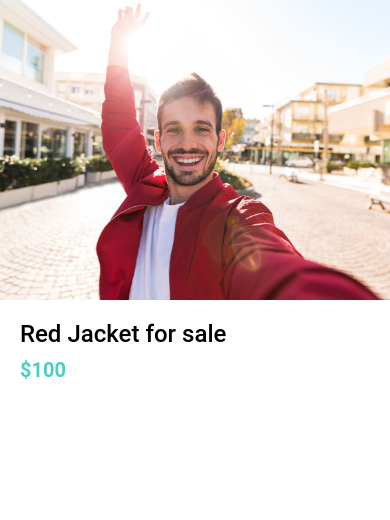
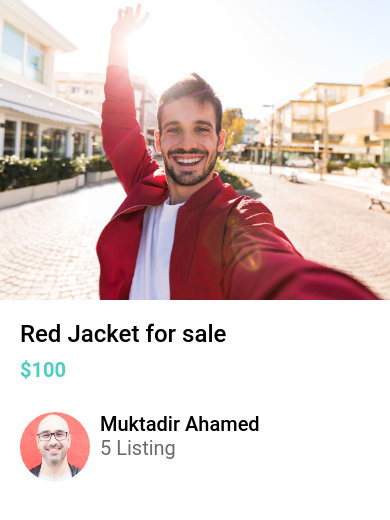
Before and after one commit to Shakib448/react-native-doneWithIt, a React Native app: screen / in a window 390 px wide. Shown: the top 520 px of the page. Built offline with nearby package versions, Linux system fonts and the light colour scheme.

Commit message:
Done With it

```diff
--- /dev/null
+++ b/app/components/ListItem.js
@@ -0,0 +1,33 @@
+import React from "react";
+import { View, StyleSheet, Image } from "react-native";
+import AppText from "./AppText";
+
+const ListItem = ({ image, title, subTitle }) => {
+  return (
+    <View style={styles.container}>
+      <Image source={image} style={styles.image} />
+      <View>
+        <AppText style={styles.title}>{title}</AppText>
+        <AppText color="medium">{subTitle}</AppText>
+      </View>
+    </View>
+  );
+};
+
+export default ListItem;
+
+const styles = StyleSheet.create({
+  container: {
+    flexDirection: "row",
+    marginHorizontal: 20,
+  },
+  image: {
+    width: 70,
+    height: 70,
+    borderRadius: 35,
+    marginRight: 10,
+  },
+  title: {
+    fontWeight: "500",
+  },
+});
--- a/app/components/ListingDetailsScreen.js
+++ b/app/components/ListingDetailsScreen.js
@@ -1,6 +1,7 @@
 import React from "react";
 import { View, Image, StyleSheet } from "react-native";
 import AppText from "./AppText";
+import ListItem from "./ListItem";
 
 const ListingDetailsScreen = () => {
   return (
@@ -12,6 +13,11 @@ const ListingDetailsScreen = () => {
           $100
         </AppText>
       </View>
+      <ListItem
+        title="Muktadir Ahamed"
+        image={require("../assets/mosh.png")}
+        subTitle="5 Listing"
+      />
     </View>
   );
 };
--- a/app/config/colors.js
+++ b/app/config/colors.js
@@ -3,4 +3,5 @@ export default {
   secondary: "#4ecdc4",
   black: "#000",
   white: "#fff",
+  medium: "#6e6969",
 };
```
Also changed, not shown: app/assets/mosh.png (renamed from app/assets/mosh.jpg).
